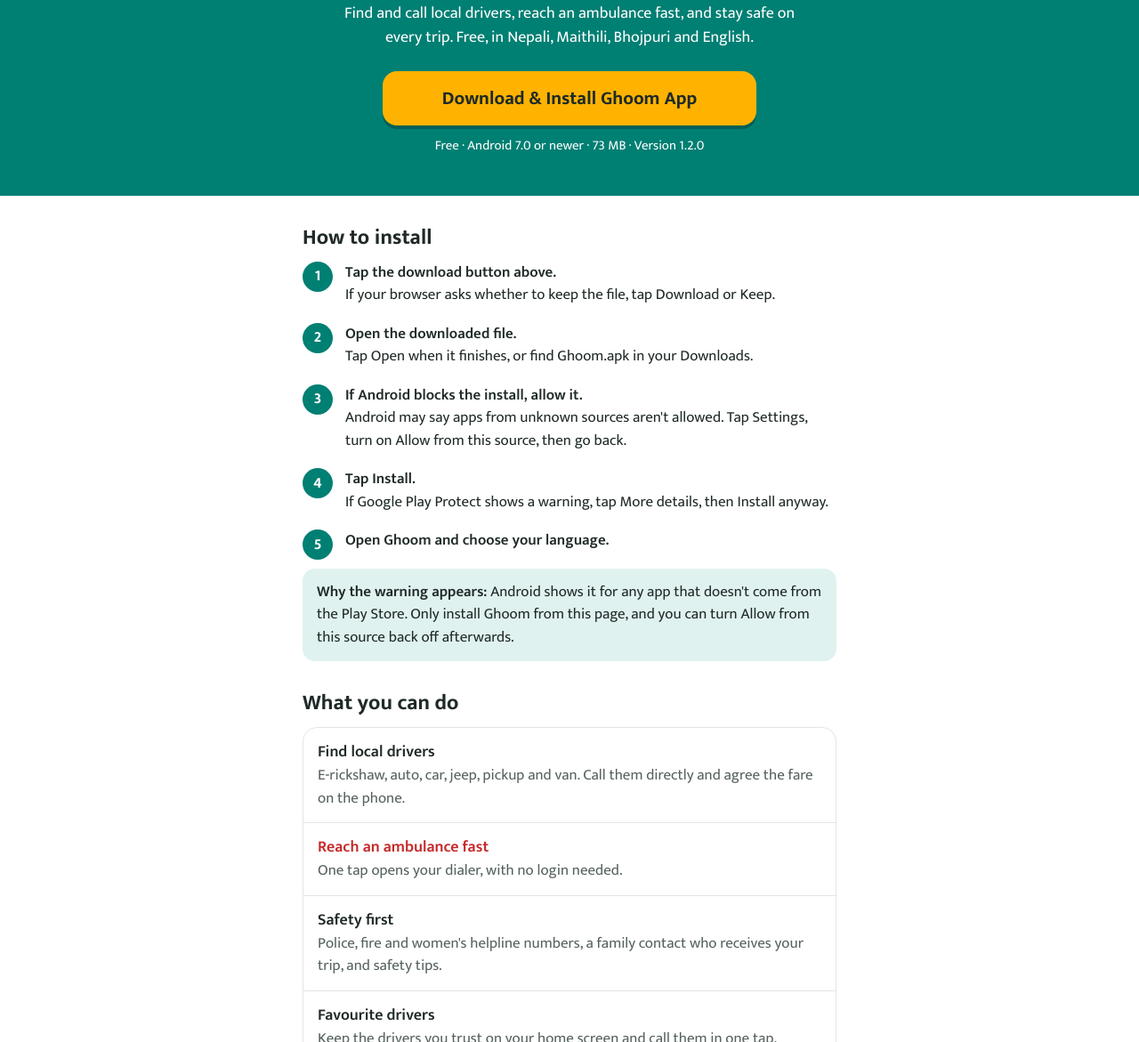
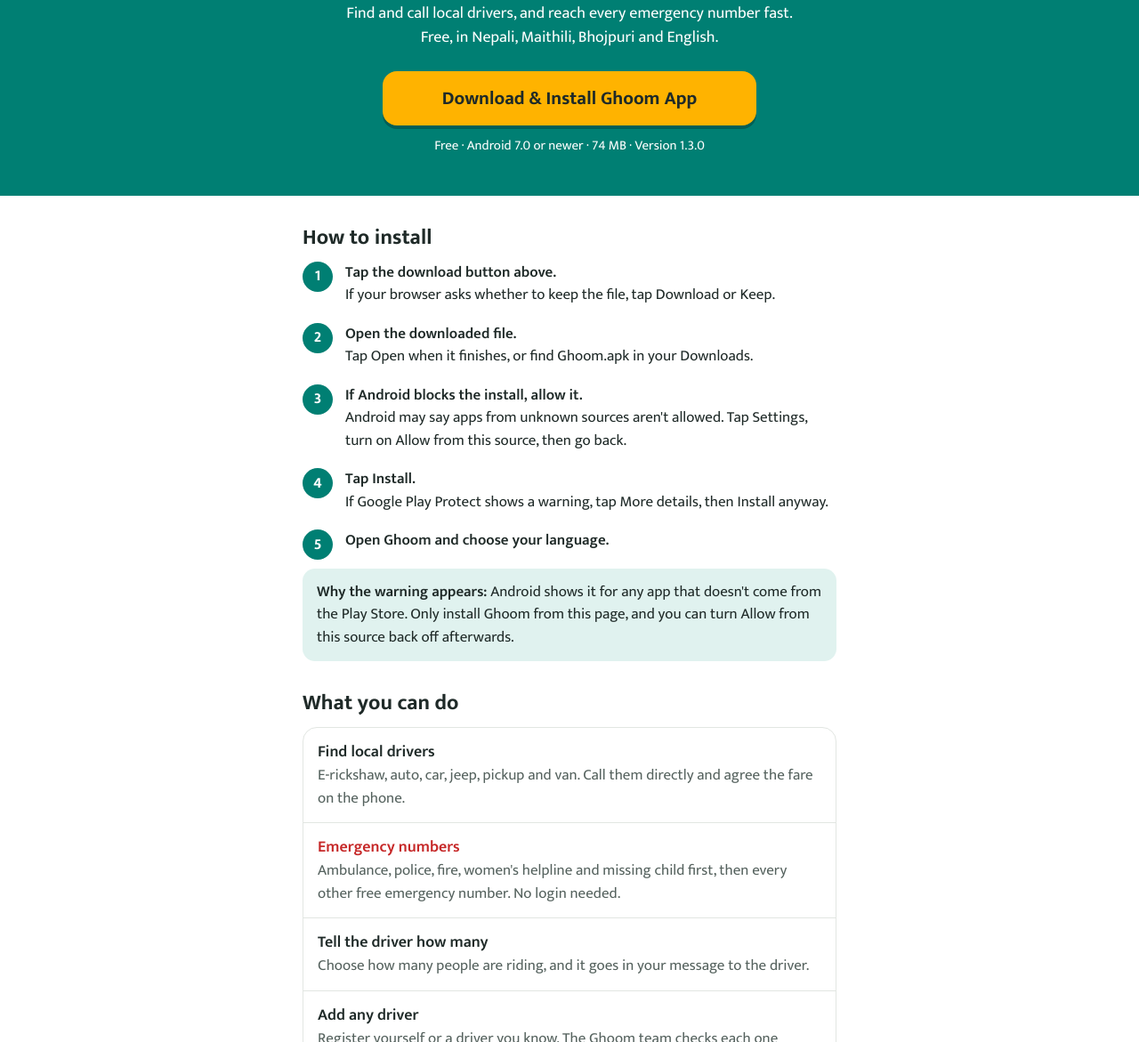
Before and after one commit to krnrohan/ghoom-download, a plain HTML site: page index.html in a window 1280 px wide. Shown: the part 209-1380 px from the top of the page at 89% size. Drawn offline with Linux system fonts and the light colour scheme.

Commit message:
Publish Ghoom 1.3.0
Log in with Google only to register a driver; anyone can register a driver
for the team to check; every emergency number in one place; tell the driver
how many people are riding. Page text and checksum updated.

Co-Authored-By: Claude Opus 5.5 <noreply@anthropic.com>

```diff
--- a/index.html
+++ b/index.html
@@ -4,7 +4,7 @@
 <meta charset="utf-8">
 <meta name="viewport" content="width=device-width, initial-scale=1">
 <title>Ghoom App Download – Find Drivers in Janakpur | Free Android APK</title>
-<meta name="description" content="Download the free Ghoom app for Android. Find and call drivers in Janakpur, reach an ambulance fast and stay safe on every trip. No Play Store needed.">
+<meta name="description" content="Download the free Ghoom app for Android. Find and call drivers in Janakpur, and reach every emergency number fast. No Play Store needed.">
 <meta name="keywords" content="Ghoom app download, Janakpur ride sharing app, Ghoom APK, Janakpur auto, Janakpur e-rickshaw, Janakpur ambulance number, Janakpurdham drivers">
 <meta name="robots" content="index, follow">
 <link rel="canonical" href="https://krnrohan.github.io/ghoom-download/">
@@ -14,7 +14,7 @@
 <meta property="og:type" content="website">
 <meta property="og:site_name" content="Ghoom">
 <meta property="og:title" content="Ghoom App Download – Find Drivers in Janakpur">
-<meta property="og:description" content="Free Android app to find and call local drivers in Janakpur, reach an ambulance fast, and stay safe on every trip.">
+<meta property="og:description" content="Free Android app to find and call local drivers in Janakpur, and reach every emergency number fast.">
 <meta property="og:url" content="https://krnrohan.github.io/ghoom-download/">
 <meta property="og:image" content="https://krnrohan.github.io/ghoom-download/ghoom-logo.png">
 <meta name="twitter:card" content="summary">
@@ -26,7 +26,7 @@
   "alternateName": "घुम",
   "operatingSystem": "Android 7.0 or newer",
   "applicationCategory": "TravelApplication",
-  "description": "Find and call local drivers in Janakpur, reach an ambulance fast, and stay safe on every trip.",
+  "description": "Find and call local drivers in Janakpur, and reach every emergency number fast.",
   "offers": { "@type": "Offer", "price": "0", "priceCurrency": "NPR" }
 }
 </script>
@@ -124,9 +124,9 @@
   <div class="wrap">
     <img class="logo" src="ghoom-logo.png" width="104" height="104" alt="Ghoom logo">
     <h1>Ghoom: find a driver in Janakpur</h1>
-    <p class="lede">Find and call local drivers, reach an ambulance fast, and stay safe on every trip. Free, in Nepali, Maithili, Bhojpuri and English.</p>
+    <p class="lede">Find and call local drivers, and reach every emergency number fast. Free, in Nepali, Maithili, Bhojpuri and English.</p>
     <a class="download" href="app-release.apk" download="Ghoom.apk">Download &amp; Install Ghoom App</a>
-    <p class="file">Free · Android 7.0 or newer · 73 MB · Version 1.2.0</p>
+    <p class="file">Free · Android 7.0 or newer · 74 MB · Version 1.3.0</p>
   </div>
 </header>
 
@@ -147,8 +147,9 @@
     <h2 id="features">What you can do</h2>
     <ul class="features">
       <li><strong>Find local drivers</strong><span>E-rickshaw, auto, car, jeep, pickup and van. Call them directly and agree the fare on the phone.</span></li>
-      <li class="emergency"><strong>Reach an ambulance fast</strong><span>One tap opens your dialer, with no login needed.</span></li>
-      <li><strong>Safety first</strong><span>Police, fire and women's helpline numbers, a family contact who receives your trip, and safety tips.</span></li>
+      <li class="emergency"><strong>Emergency numbers</strong><span>Ambulance, police, fire, women's helpline and missing child first, then every other free emergency number. No login needed.</span></li>
+      <li><strong>Tell the driver how many</strong><span>Choose how many people are riding, and it goes in your message to the driver.</span></li>
+      <li><strong>Add any driver</strong><span>Register yourself or a driver you know. The Ghoom team checks each one before passengers see them.</span></li>
       <li><strong>Favourite drivers</strong><span>Keep the drivers you trust on your home screen and call them in one tap.</span></li>
       <li><strong>For drivers too</strong><span>List more than one vehicle, and switch to user mode to book rides with the same number.</span></li>
       <li><strong>Works with weak internet</strong><span>The saved driver list and calling work offline.</span></li>
@@ -163,7 +164,7 @@
     </details>
     <details>
       <summary>Do I need an account?</summary>
-      <p>No account is needed to open the app or call an ambulance. Finding and calling drivers asks for your name and mobile number once.</p>
+      <p>No. Finding and calling drivers and emergency numbers never needs a login. Only registering a driver asks you to log in with your Google account.</p>
     </details>
     <details>
       <summary>I am a driver. Can I also use Ghoom as a passenger?</summary>
@@ -175,7 +176,7 @@
     </details>
     <details>
       <summary>How do I check the file is genuine?</summary>
-      <p>Its SHA-256 checksum is <code>09dbe30ce8de765c2a322504e45e7be5e0b21a59fd176cf62f34feeb77b08b20</code></p>
+      <p>Its SHA-256 checksum is <code>0f1cd3b135a17149229bd697fbd79d102553fa753b281d3ae53244daaba3c4b5</code></p>
     </details>
   </section>
 
```
Also changed, not shown: 1 other file.
